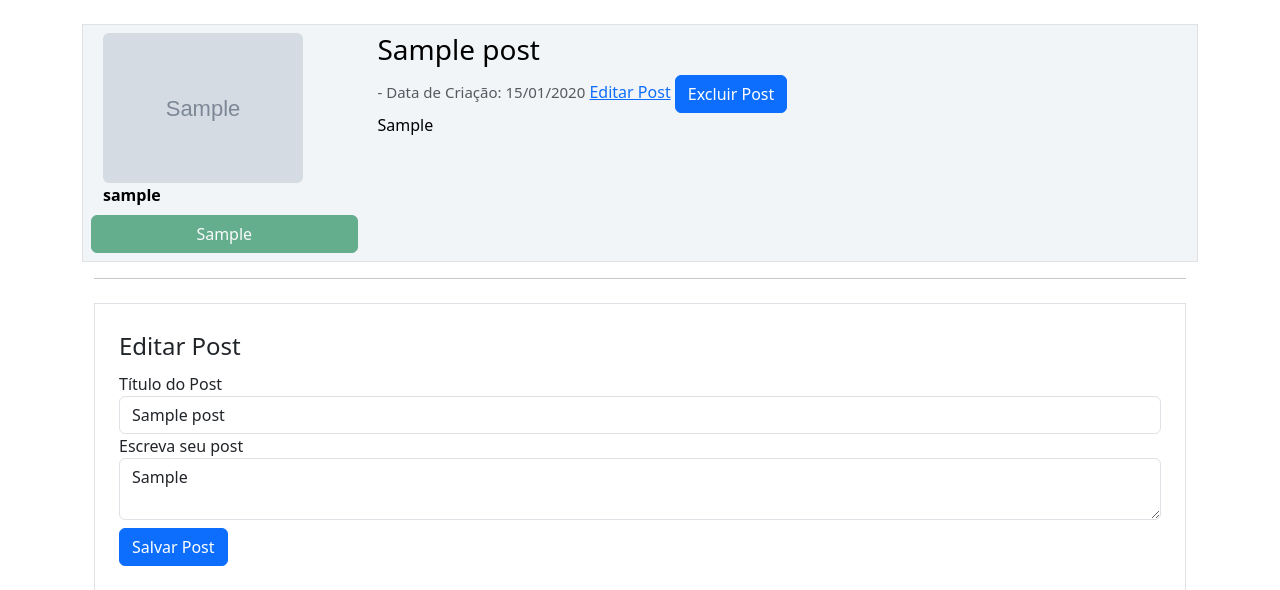
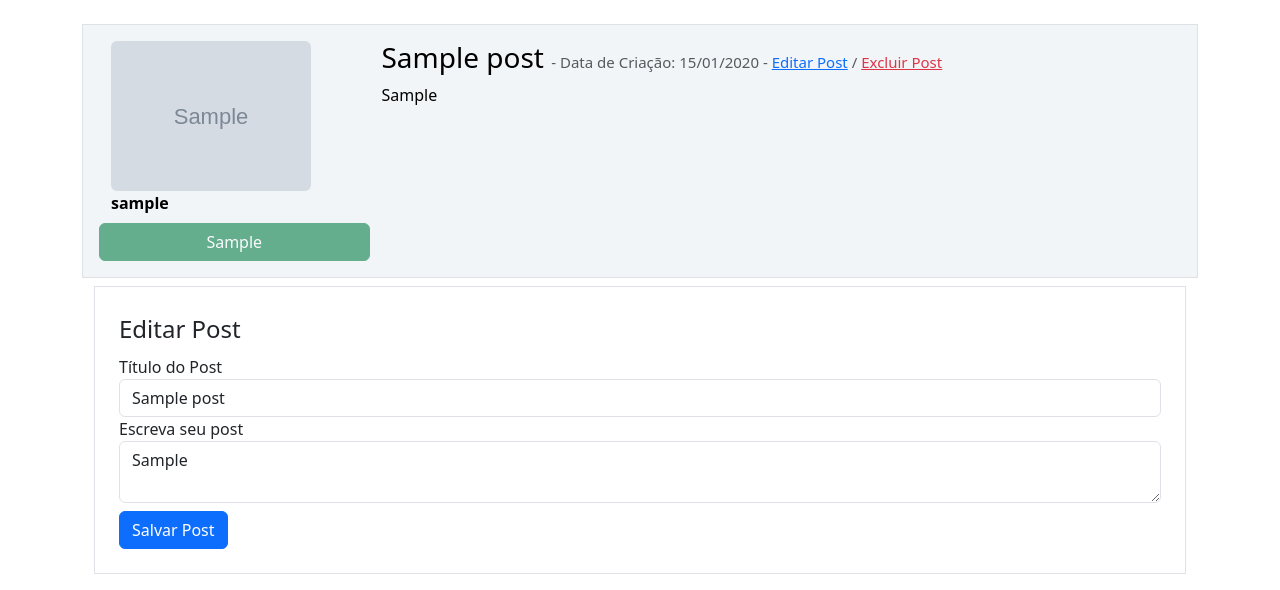
Before and after one commit to gilbertodfl/python-with-flask, a Flask app: page /post/1 in a window 1280 px wide. Shown: the part 56-646 px from the top of the page. Run offline with Flask 3, Linux system fonts and the light colour scheme; a user stored in the database is signed in; tables that the repository leaves empty hold one stand-in row (values such as "Sample post"); grey boxes marked "Sample" are stand-in pictures; some libraries are stand-ins or nearby versions.

Commit message:
excluir post no BD

```diff
--- a/myposts/routes.py
+++ b/myposts/routes.py
@@ -155,3 +155,15 @@ def exibir_post(post_id):
     else:
         form = None
     return render_template('post.html', post=post, form=form)
+
+@app.route('/post/<post_id>/excluir', methods=['GET', 'POST'])
+@login_required
+def excluir_post(post_id):
+    post = Post.query.get(post_id)
+    if current_user == post.autor:
+        database.session.delete(post)
+        database.session.commit()
+        flash('Post Excluído com Sucesso', 'alert-danger')
+        return redirect(url_for('home'))
+    else:
+        abort(403)
--- a/myposts/templates/post.html
+++ b/myposts/templates/post.html
@@ -1,40 +1,39 @@
-{% extends "base.html" %}
+{% extends 'base.html' %}
+
+
 {% block body %}
+
         <div class="container mt-3">
-        <div class="row border mt-4 p-2 meupost">
+            <div class="row border mt-4 p-3 meupost">
                 <div class="col col-3">
-                <div class="image pe-2">
-                    <img src="{{ url_for('static', filename='fotos_perfil/{}'.format(post.autor.foto_perfil)) }}" class="rounded" width="200" />
-                    <strong>{{ post.autor.username}}</strong>
+                    <div class="image pe-2"> <img src="{{ url_for('static', filename='fotos_perfil/{}'.format(post.autor.foto_perfil)) }}" class="rounded" width="200"> </div>
+                    <strong>{{ post.autor.username }}</strong>
                     <div class="row justify-content-center">
-
                             {% for curso in post.autor.curso.split(';') %}
-                          <button type="button" class="btn btn-success mt-2" disabled>
-                            {{curso}}
-                          </button>
+                                <button type="button" class="btn btn-success mt-2" disabled>{{ curso }}</button>
                             {% endfor %}
-
-                      </div>
                     </div>
                 </div>
                 <div class="col col-9">
-                <h3>{{ post.titulo}}</h3><small class="text-muted " style="font-size: 15px"> - Data  de Criação: {{ post.data_criacao.strftime('%d/%m/%Y') }}</small>
+                    <h3>{{ post.titulo }}
+                    <small class="text-muted" style="font-size: 15px"> - Data de Criação: {{ post.data_criacao.strftime('%d/%m/%Y') }}
                         {% if form %}
-                    <a href="#form_editarpost">Editar Post</a>
-                    <a  href="#" class="btn btn-primary" data-toggle="modal" data-target="#ExcluirPost">Excluir Post</a>
+                        - <a href="#form_editarpost">Editar Post</a> / <a href="#" class="text-danger" data-bs-toggle="modal" data-bs-target="#ExcluirPost">Excluir Post</a>
                         {% endif %}
+                    </small>
+                    </h3>
                     <p>{{ post.corpo }}</p>
                 </div>
 
             </div>
+        </div>
 
-</div>
 {% if form %}
+
         <div class="container">
-    <hr>
         <div class="row">
             <div class="col">
-            <form method="POST" action="" id="form_editarpost" class="border p-4 mt-2" >
+                <form method="POST" action="" id="form_editarpost" class="border p-4 mt-2">
                     {{ form.csrf_token }}
                     <legend>Editar Post</legend>
                     <fieldset>
@@ -64,33 +63,39 @@
                                 {{ form.corpo(class="form-control") }}
                             {% endif %}
                         </div>
-
                     </fieldset>
                     {{ form.botao_submit(class="btn btn-primary mt-2") }}
                 </form>
             </div>
         </div>
     </div>
+
 {% endif %}
+
+
+
+
+
 <!-- Modal -->
-<div class="modal fade" id="ExcluirPost" tabindex="-1" role="dialog" aria-labelledby="Excluir Post" aria-hidden="true">
-    <div class="modal-dialog modal-dialog-centered" role="document">
+<div class="modal fade" id="ExcluirPost" tabindex="-1" aria-labelledby="exampleModalLabel" aria-hidden="true">
+  <div class="modal-dialog">
     <div class="modal-content">
       <div class="modal-header">
-          <h5 class="modal-title" id="exampleModalLongTitle">Modal title</h5>
-          <button type="button" class="close" data-dismiss="modal" aria-label="Close">
-            <span aria-hidden="true">&times;</span>
-          </button>
+        <h5 class="modal-title" id="exampleModalLabel">Excluir Post</h5>
+        <button type="button" class="btn-close" data-bs-dismiss="modal" aria-label="Close"></button>
       </div>
       <div class="modal-body">
-          ...
+        Você quer realmente excluir esse post? (Essa ação não pode ser desfeita)
       </div>
       <div class="modal-footer">
-          <button type="button" class="btn btn-secondary" data-dismiss="modal">Close</button>
-          <button type="button" class="btn btn-primary">Save changes</button>
+        <button type="button" class="btn btn-secondary" data-bs-dismiss="modal">Cancelar</button>
+          <form method="POST" action="{{ url_for('excluir_post', post_id=post.id) }}">
+            <button type="submit" class="btn btn-danger">Excluir Post</button>
+          </form>
       </div>
     </div>
   </div>
 </div>
 
+
 {% endblock %}
```
Lines whose indentation alone changed are shown as unchanged.
